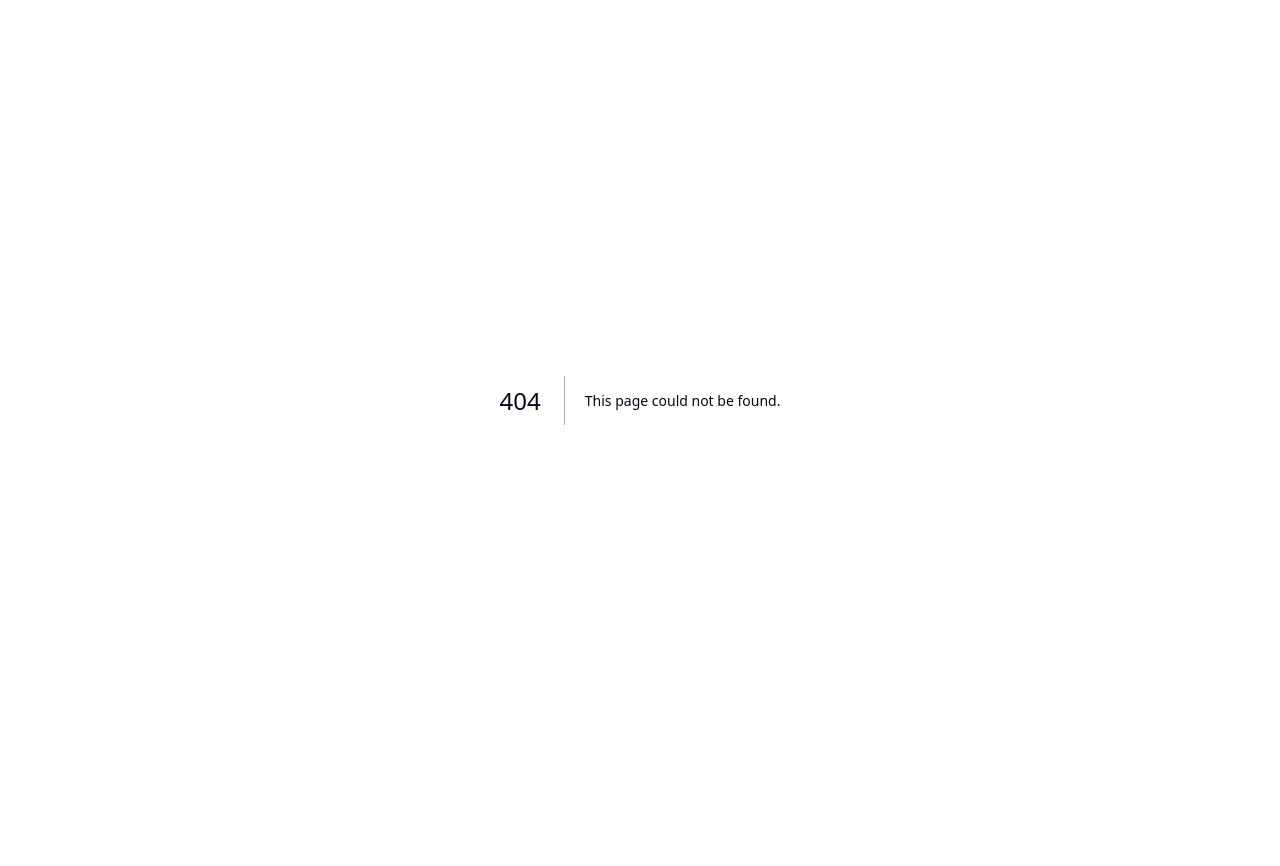
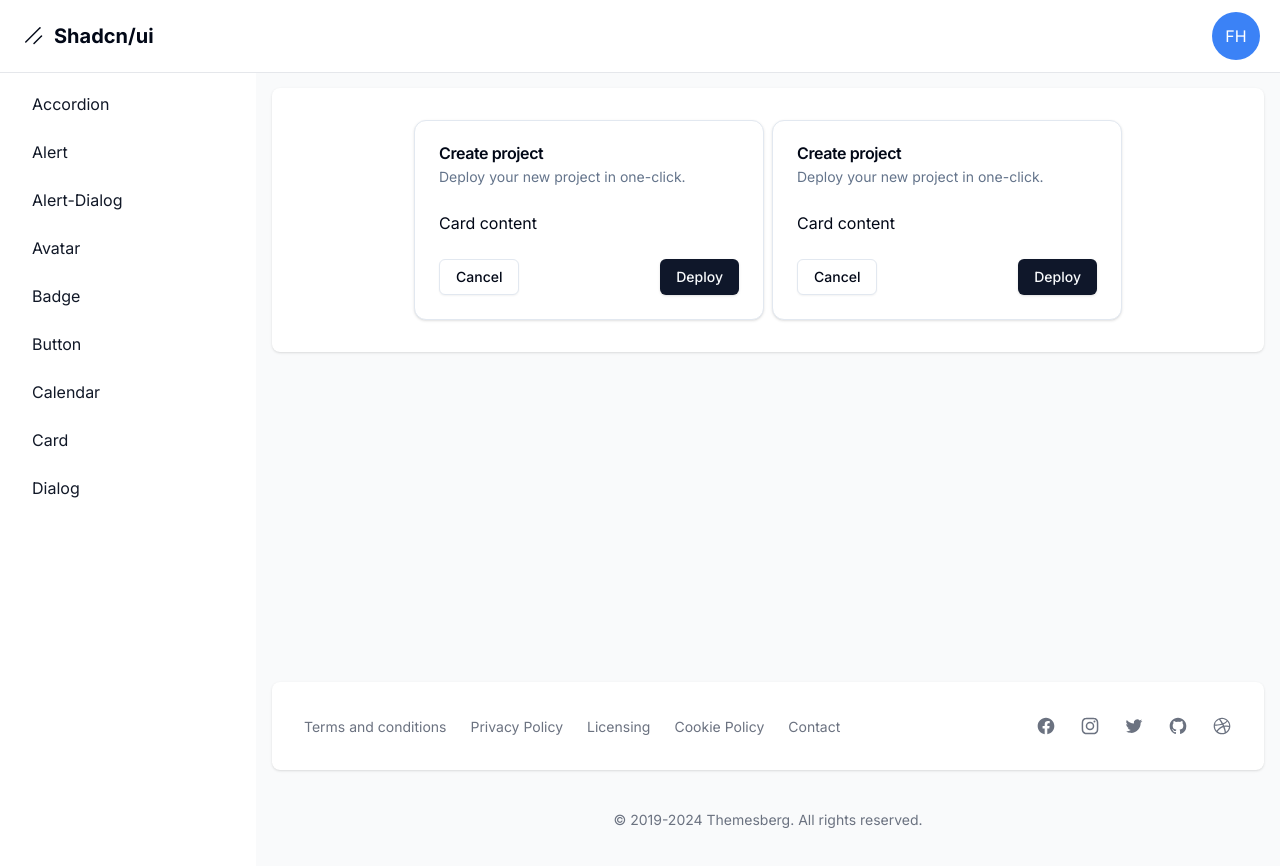
Before and after one commit to Galbfran/shadnc-ui, a Next.js app: page /dashboard/card in a window 1280 px wide. Before the commit this address had no page. Shown: the top 866 px of the page. Before the commit the page ends 800 px from the top, so only its background shows below. Built offline with nearby package versions, Linux system fonts and the light colour scheme.

Commit message:
add ( card )

```diff
--- /dev/null
+++ b/src/app/dashboard/card/page.tsx
@@ -0,0 +1,40 @@
+
+import { Button } from "@/components/ui/button";
+import { Card, CardContent, CardDescription, CardFooter, CardHeader, CardTitle } from "@/components/ui/card";
+
+
+
+
+export default function Page() {
+    return (
+        <div className="flex flex-wrap gap-2 justify-center">
+            <Card className="w-[350px]">
+                <CardHeader>
+                    <CardTitle>Create project</CardTitle>
+                    <CardDescription>Deploy your new project in one-click.</CardDescription>
+                </CardHeader>
+                <CardContent>
+                    <p>Card content</p>
+                </CardContent>
+                <CardFooter className="flex justify-between">
+                    <Button variant="outline">Cancel</Button>
+                    <Button>Deploy</Button>
+                </CardFooter>
+            </Card>
+            <Card className="w-[350px]">
+                <CardHeader>
+                    <CardTitle>Create project</CardTitle>
+                    <CardDescription>Deploy your new project in one-click.</CardDescription>
+                </CardHeader>
+                <CardContent>
+                    <p>Card content</p>
+                </CardContent>
+                <CardFooter className="flex justify-between">
+                    <Button variant="outline">Cancel</Button>
+                    <Button>Deploy</Button>
+                </CardFooter>
+            </Card>
+
+        </div>
+    );
+}
--- a/src/app/dashboard/layout.tsx
+++ b/src/app/dashboard/layout.tsx
@@ -9,6 +9,7 @@
     { name: "badge", href: "badge" },
     { name: "calendar", href: "calendar" },
     { name: "avatar", href: "avatar" },
+    { name: "card", href: "card" },
 ].sort((a, b) => a.name.localeCompare(b.name));
 
 export default function DashboardLayout({
--- /dev/null
+++ b/src/components/ui/card.tsx
@@ -0,0 +1,76 @@
+import * as React from "react"
+
+import { cn } from "@/lib/utils"
+
+const Card = React.forwardRef<
+  HTMLDivElement,
+  React.HTMLAttributes<HTMLDivElement>
+>(({ className, ...props }, ref) => (
+  <div
+    ref={ref}
+    className={cn(
+      "rounded-xl border bg-card text-card-foreground shadow",
+      className
+    )}
+    {...props}
+  />
+))
+Card.displayName = "Card"
+
+const CardHeader = React.forwardRef<
+  HTMLDivElement,
+  React.HTMLAttributes<HTMLDivElement>
+>(({ className, ...props }, ref) => (
+  <div
+    ref={ref}
+    className={cn("flex flex-col space-y-1.5 p-6", className)}
+    {...props}
+  />
+))
+CardHeader.displayName = "CardHeader"
+
+const CardTitle = React.forwardRef<
+  HTMLDivElement,
+  React.HTMLAttributes<HTMLDivElement>
+>(({ className, ...props }, ref) => (
+  <div
+    ref={ref}
+    className={cn("font-semibold leading-none tracking-tight", className)}
+    {...props}
+  />
+))
+CardTitle.displayName = "CardTitle"
+
+const CardDescription = React.forwardRef<
+  HTMLDivElement,
+  React.HTMLAttributes<HTMLDivElement>
+>(({ className, ...props }, ref) => (
+  <div
+    ref={ref}
+    className={cn("text-sm text-muted-foreground", className)}
+    {...props}
+  />
+))
+CardDescription.displayName = "CardDescription"
+
+const CardContent = React.forwardRef<
+  HTMLDivElement,
+  React.HTMLAttributes<HTMLDivElement>
+>(({ className, ...props }, ref) => (
+  <div ref={ref} className={cn("p-6 pt-0", className)} {...props} />
+))
+CardContent.displayName = "CardContent"
+
+const CardFooter = React.forwardRef<
+  HTMLDivElement,
+  React.HTMLAttributes<HTMLDivElement>
+>(({ className, ...props }, ref) => (
+  <div
+    ref={ref}
+    className={cn("flex items-center p-6 pt-0", className)}
+    {...props}
+  />
+))
+CardFooter.displayName = "CardFooter"
+
+export { Card, CardHeader, CardFooter, CardTitle, CardDescription, CardContent }
```
